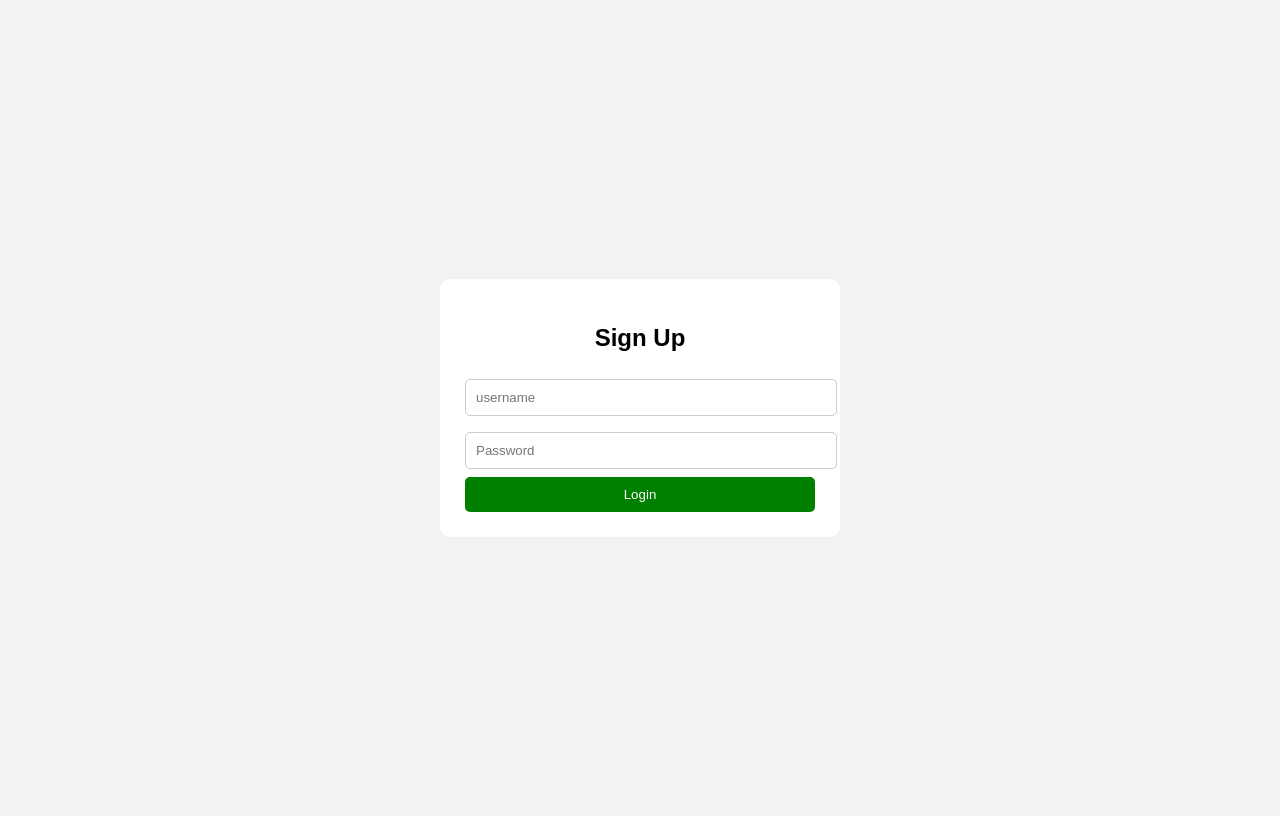
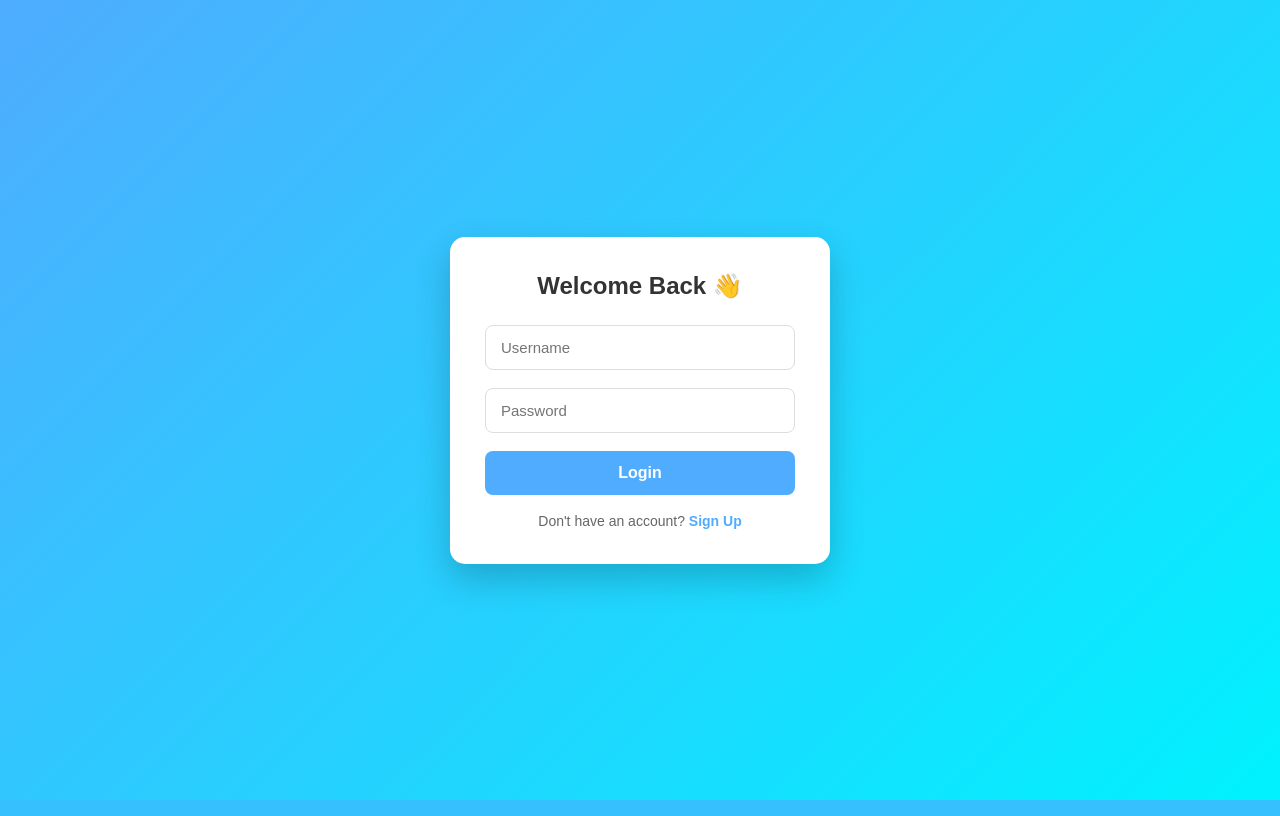
Before and after one commit to rijogit007/social_media, a Django app: page /signin in a window 1280 px wide. Run offline with Django 4.2, Linux system fonts and the light colour scheme.

Commit message:
Initial commit

```diff
--- a/socialbook/core/templates/signin.html
+++ b/socialbook/core/templates/signin.html
@@ -1,68 +1,155 @@
 <!DOCTYPE html>
-<html>
+<html lang="en">
 <head>
-    <title>Sign Up</title>
+    <meta charset="UTF-8">
+    <meta name="viewport" content="width=device-width, initial-scale=1.0">
+    <title>Login</title>
+
     <style>
-        body {
-            font-family: Arial, sans-serif;
-            background-color: #f2f2f2;
-            display: flex;
-            justify-content: center;
-            align-items: center;
-            height: 100vh;
+        *{
+            margin:0;
+            padding:0;
+            box-sizing:border-box;
+            font-family:Arial, Helvetica, sans-serif;
         }
 
-        .signup-box {
-            background: white;
-            padding: 25px;
-            border-radius: 10px;
-            width: 350px;
+        body{
+            height:100vh;
+            display:flex;
+            justify-content:center;
+            align-items:center;
+            background:linear-gradient(135deg,#4facfe,#00f2fe);
         }
 
-        input {
-            width: 100%;
-            padding: 10px;
-            margin: 8px 0;
-            border: 1px solid #ccc;
-            border-radius: 5px;
+        .container{
+            width:380px;
         }
 
-        button {
-            width: 100%;
-            padding: 10px;
-            background: green;
-            color: white;
-            border: none;
-            border-radius: 5px;
-            cursor: pointer;
+        .signup-box{
+            background:#fff;
+            padding:35px;
+            border-radius:15px;
+            box-shadow:0 15px 35px rgba(0,0,0,.2);
         }
 
-        h2 {
-            text-align: center;
+        .signup-box h2{
+            text-align:center;
+            color:#333;
+            margin-bottom:25px;
+        }
+
+        .input-group{
+            margin-bottom:18px;
+        }
+
+        .input-group input{
+            width:100%;
+            padding:13px 15px;
+            border:1px solid #ddd;
+            border-radius:8px;
+            font-size:15px;
+            transition:.3s;
+        }
+
+        .input-group input:focus{
+            border-color:#4facfe;
+            outline:none;
+            box-shadow:0 0 8px rgba(79,172,254,.3);
+        }
+
+        button{
+            width:100%;
+            padding:13px;
+            border:none;
+            border-radius:8px;
+            background:#4facfe;
+            color:#fff;
+            font-size:16px;
+            font-weight:bold;
+            cursor:pointer;
+            transition:.3s;
+        }
+
+        button:hover{
+            background:#1f8ef1;
+        }
+
+        .messages{
+            margin-bottom:15px;
+        }
+
+        .message{
+            background:#ffecec;
+            color:#d8000c;
+            padding:10px;
+            border-left:5px solid #d8000c;
+            border-radius:6px;
+            margin-bottom:10px;
+            font-size:14px;
+        }
+
+        .footer{
+            text-align:center;
+            margin-top:18px;
+            color:#666;
+            font-size:14px;
+        }
+
+        .footer a{
+            color:#4facfe;
+            text-decoration:none;
+            font-weight:bold;
+        }
+
+        .footer a:hover{
+            text-decoration:underline;
         }
     </style>
 </head>
+
 <body>
-{% for message in messages %}
 
-<h5>{{message}}</h5>
+<div class="container">
 
-{% endfor %}
-<div class="signup-box">
-    <h2>Sign Up</h2>
+    <div class="signup-box">
 
-    <form action=""  method="POST">
-        {% csrf_token %}
+        <h2>Welcome Back 👋</h2>
 
-         <input type="text" name="user_name"  placeholder="username" required>
+        <div class="messages">
+            {% for message in messages %}
+                <div class="message">
+                    {{ message }}
+                </div>
+            {% endfor %}
+        </div>
 
+        <form method="POST">
+            {% csrf_token %}
 
-        <input type="password" name="password1" placeholder="Password" required>
+            <div class="input-group">
+                <input type="text"
+                       name="user_name"
+                       placeholder="Username"
+                       required>
+            </div>
 
+            <div class="input-group">
+                <input type="password"
+                       name="password1"
+                       placeholder="Password"
+                       required>
+            </div>
 
+            <button type="submit">Login</button>
+        </form>
 
-        <button type="submit">Login</button>
-    </form>
+        <div class="footer">
+            Don't have an account?
+            <a href="{% url 'signup' %}">Sign Up</a>
+        </div>
+
+    </div>
+
 </div>
 
 </body>
```
